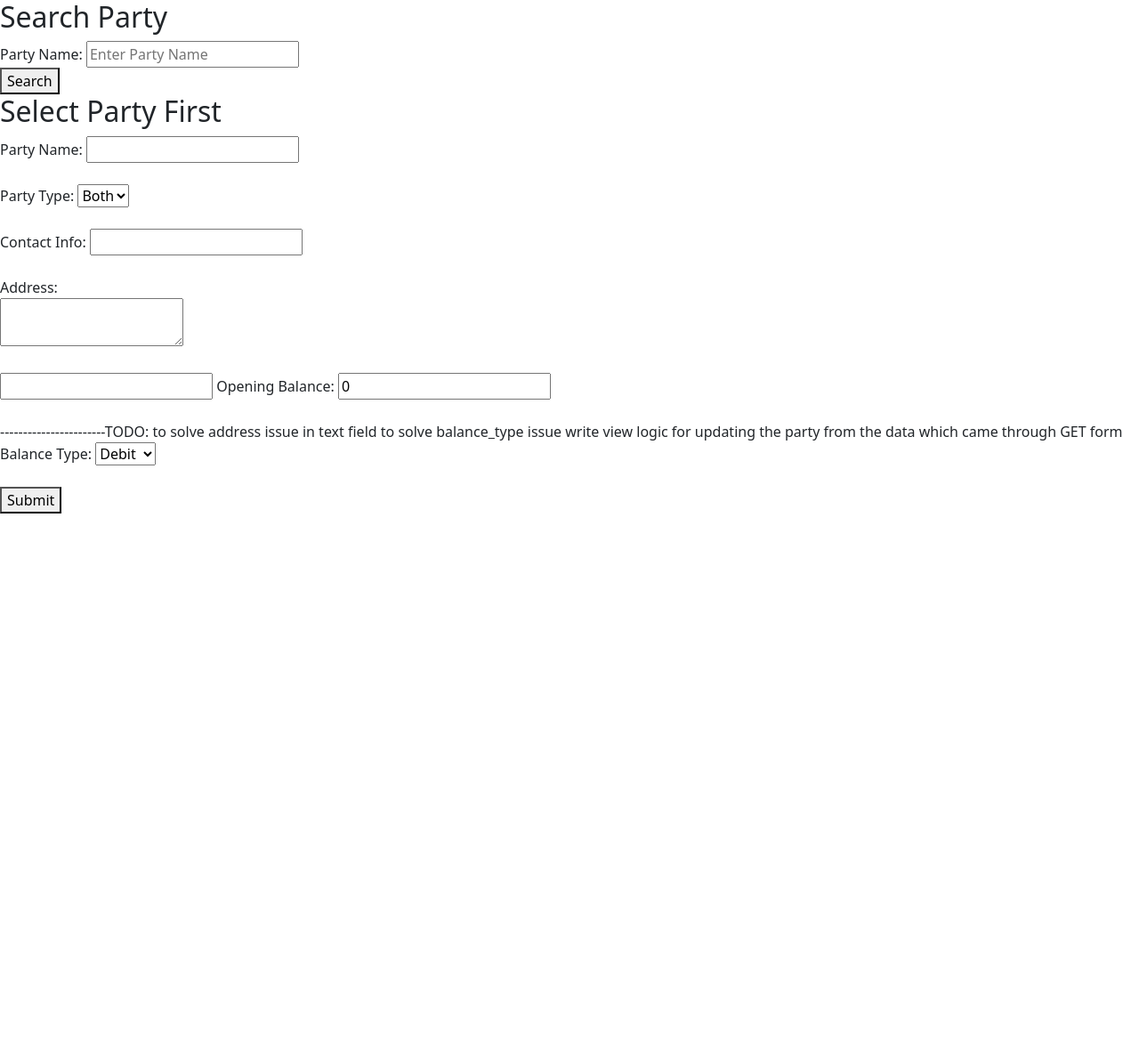
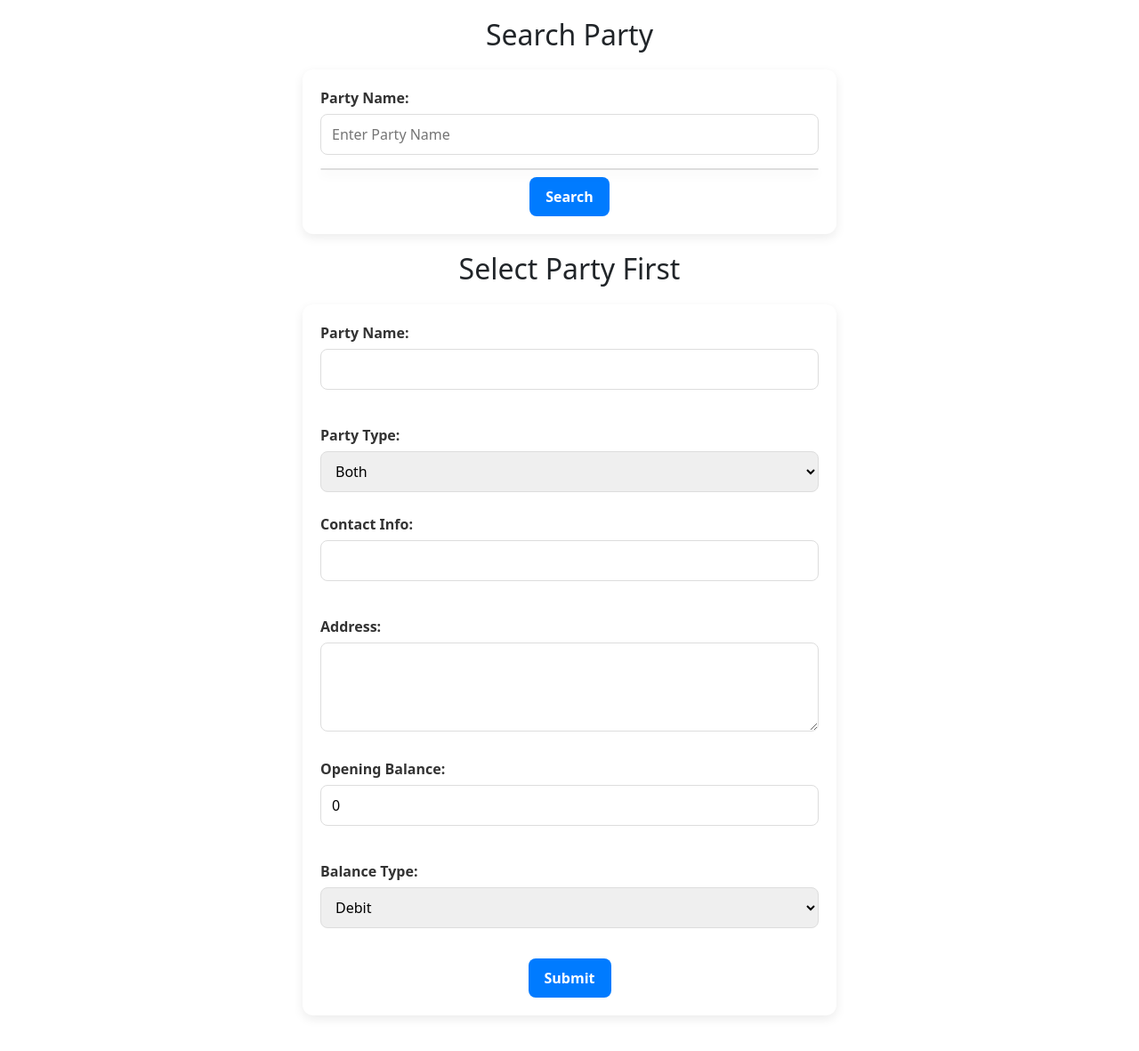
Before and after one commit to Maaz-Bin-Haider/Accounting-Plus-Inventory-System, a Django app: page /update-party/ in a window 1280 px wide. Shown: the whole page at 89% size. Before the commit the page ends 577 px from the top, so only its background shows below. Run offline with Django 5.2, Linux system fonts and the light colour scheme.

Commit message:
complete logic for updating party details

```diff
--- a/parties/views.py
+++ b/parties/views.py
@@ -80,6 +80,37 @@ def update_party(request):
 
         print(context)
 
+    if request.method == 'POST':
+        party_id = request.POST.get('party_id')
+        data = {
+            "party_name": request.POST.get('party_name').upper(),
+            "party_type": request.POST.get('party_type'),
+            "contact_info": request.POST.get('contact_info'),
+            "address": request.POST.get('address'),
+            "opening_balance": float(request.POST.get('opening_balance') or 0),
+            "balance_type": request.POST.get('balance_type')
+        }
+
+        if party_id:
+            data["party_id"] = int(party_id)
+
+        json_data = json.dumps(data)
+
+        with connection.cursor() as cursor:
+            if party_id:
+                print(party_id)
+                try:
+                    cursor.execute("SELECT update_party_from_json(%s,%s)",[int(party_id),json_data])
+                    messages.success(request,f"Updated '{data['party_name']}' Sucessfully!")
+                except Exception as e:
+                    messages.error(request, f"An Unexpected Error Occured! {e}")
+            else:
+                try:
+                    cursor.execute("SELECT add_party_from_json(%s);", [json_data])
+                    messages.success(request, f"Party '{data['party_name']}' created successfully!")
+                except IntegrityError:
+                    messages.error(request, f"Party '{data['party_name']}' already exists!")
+
 
     return render(request,"parties_templates/update_party.html",context)
 
--- /dev/null
+++ b/static/css/update_party.css
@@ -0,0 +1,134 @@
+/* General Page Styling */
+body {
+    font-family: 'Segoe UI', Tahoma, Geneva, Verdana, sans-serif;
+    background: #f8f9fa;
+    margin: 0;
+    padding: 20px;
+    color: #333;
+}
+
+/* Headings */
+h2 {
+    color: #444;
+    margin-bottom: 15px;
+    text-align: center;
+    font-size: 1.5rem;
+}
+
+/* Form Containers */
+form {
+    background: #ffffff;
+    padding: 20px;
+    border-radius: 12px;
+    box-shadow: 0 4px 12px rgba(0,0,0,0.08);
+    max-width: 600px;
+    margin: 20px auto;
+}
+
+/* Labels */
+label {
+    display: block;
+    margin-bottom: 6px;
+    font-weight: 600;
+    color: #333;
+}
+
+/* Inputs, Selects, Textarea */
+input[type="text"],
+input[type="number"],
+textarea,
+select {
+    width: 100%;
+    padding: 10px 12px;
+    margin-bottom: 15px;
+    border: 1px solid #ddd;
+    border-radius: 8px;
+    font-size: 1rem;
+    transition: border-color 0.2s;
+}
+
+input:focus,
+textarea:focus,
+select:focus {
+    border-color: #007bff;
+    outline: none;
+}
+
+/* Textarea height */
+textarea {
+    min-height: 100px;
+    resize: vertical;
+}
+
+/* Submit Button */
+button[type="submit"] {
+    background: #007bff;
+    color: #fff;
+    padding: 10px 18px;
+    border: none;
+    border-radius: 8px;
+    font-size: 1rem;
+    font-weight: 600;
+    cursor: pointer;
+    transition: background 0.3s;
+    display: block;
+    margin: 10px auto 0 auto;
+}
+
+button[type="submit"]:hover {
+    background: #0056b3;
+}
+
+/* Autocomplete Suggestions */
+.autocomplete-container {
+    position: relative;
+}
+
+#suggestions {
+    position: absolute;
+    top: 100%;
+    left: 0;
+    right: 0;
+    background: #fff;
+    border: 1px solid #ddd;
+    border-radius: 6px;
+    box-shadow: 0 4px 12px rgba(0,0,0,0.1);
+    z-index: 1000;
+    max-height: 200px;
+    overflow-y: auto;
+}
+
+#suggestions div {
+    padding: 10px;
+    cursor: pointer;
+    font-size: 0.95rem;
+    transition: background 0.2s;
+}
+
+#suggestions div:hover {
+    background: #f1f1f1;
+}
+
+/* Error Message */
+p[style*="color: red"] {
+    text-align: center;
+    font-size: 1rem;
+    font-weight: bold;
+}
+
+/* Responsive Design */
+@media (max-width: 768px) {
+    form {
+        padding: 15px;
+        max-width: 100%;
+        margin: 10px;
+    }
+
+    h2 {
+        font-size: 1.3rem;
+    }
+
+    button[type="submit"] {
+        width: 100%;
+    }
+}
--- a/templates/parties_templates/update_party.html
+++ b/templates/parties_templates/update_party.html
@@ -4,6 +4,10 @@
 
 
 {% block title %} Update/Add Party {% endblock title %}
+
+{% block SeperateCssFile %}
+    <link rel="stylesheet" href="{% static 'css/update_party.css' %}">
+{% endblock SeperateCssFile %}
 
 {% block body %}
 <h2>Search Party</h2>
@@ -17,6 +21,10 @@
     </div>
     <button type="submit">Search</button>
 </form>
+
+{% if not_found %}
+    <p style="color: red;">Party not found in database.</p>
+{% endif %}
 
 <h2>{% if party %}Edit Party{% else %}Select Party First{% endif %}</h2>
     <!-- ------------------------------Party Form----------------------------------------------------- -->
@@ -43,23 +51,19 @@
 
     <!-- Address -->
     <label for="address">Address:</label><br>
-    <textarea id="address" name="address"  value="{{party.address|default:''}}"></textarea><br><br>
+    <textarea id="address" name="address">{{ party.address|default:'' }}</textarea><br><br>
 
-    <input type='text' value="{{party.address|default:''}}">
 
     <!-- Opening Balance -->
     <label for="opening_balance">Opening Balance:</label>
     <input type="number" id="opening_balance" name="opening_balance" value="{{party.opening_balance|default:0}}" ><br><br>
 
-    -----------------------TODO: to solve address issue in text field
-                                 to solve balance_type issue
-                                 write view logic for updating the party from the data which came through GET form
 
     <!-- Balance Type -->
     <label for="balance_type">Balance Type:</label>
     <select id="balance_type" name="balance_type">
-        <option value="Debit">Debit</option>
-        <option value="Credit">Credit</option>
+        <option value="Debit" {% if party.balance_type == "Debit" %}selected{% endif %}>Debit</option>
+        <option value="Credit" {% if party.balance_type == "Credit" %}selected{% endif %}>Credit</option>
     </select><br><br>
 
     <!-- Submit -->
```
